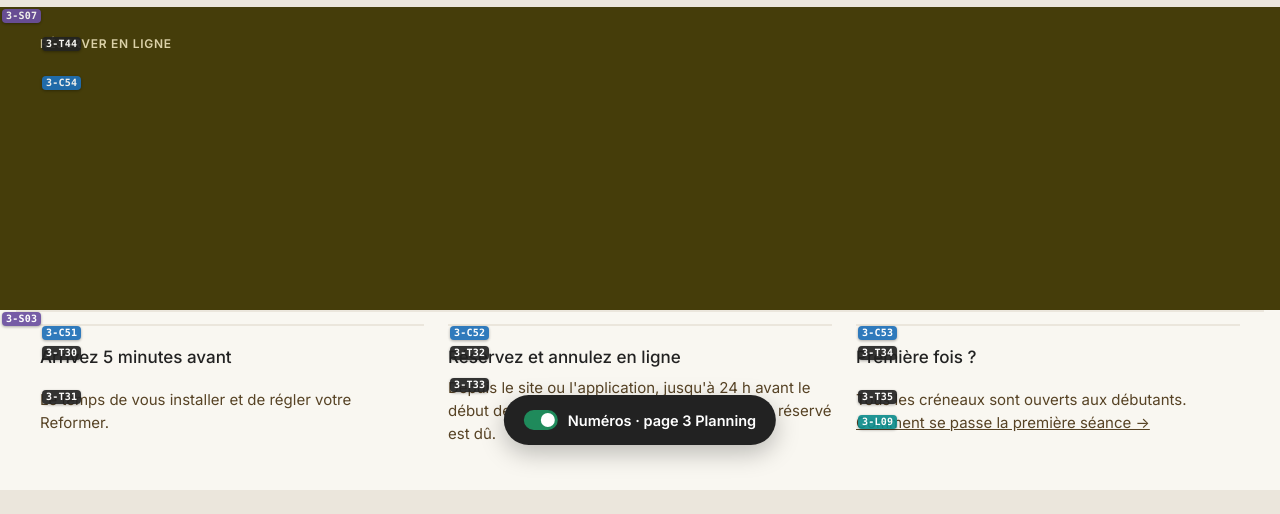
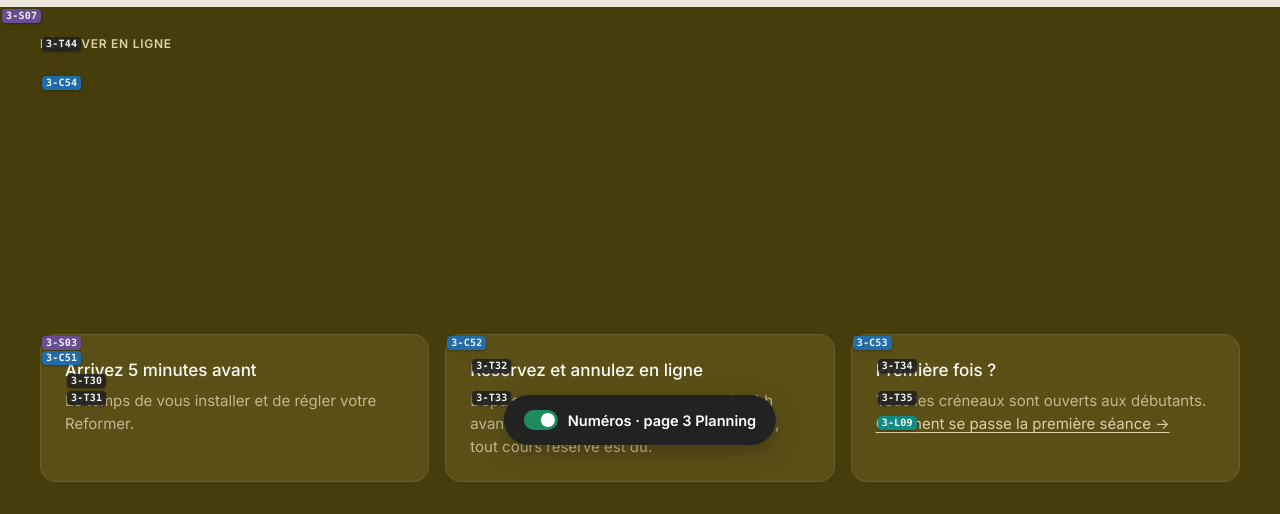
Before and after one commit to oalphonse/le-patio-pilates, a plain HTML site: page planning/index.html in a window 1280 px wide. Shown: the part 335-849 px from the top of the page. Drawn offline with Linux system fonts and the light colour scheme; a script that the page names is missing.

Commit message:
Planning : bouton « Prochaine séance » visible le week-end, Bon à savoir en cartes sous le calendrier
- samedi / dimanche sans cours : le bouton bsport « Prochaine séance » n'est plus masqué, il s'affiche sous le bloc
- S03 Bon à savoir intégrée à la section du calendrier (S07) : 3 cartes aux couleurs des créneaux

Co-Authored-By: Claude Opus 5.5 <noreply@anthropic.com>

```diff
--- a/commun/bsport-calendrier.css
+++ b/commun/bsport-calendrier.css
@@ -161,8 +161,9 @@
 /* =====================================================================
    Samedi / dimanche sans cours (commun/bsport-jour-ferme.js) : bloc placé dans le calendrier, sous les jours.
    ===================================================================== */
-.bsport[data-jour-ferme] .bsport-widget[id] .bs-calendar--no-offer,
 .bsport[data-jour-ferme] .bsport-widget[id] .bs-week__listMode__content{display:none!important}
+/* le bouton « Prochaine séance » de bsport (.bs-calendar--no-offer) reste affiché, sous le bloc */
+.bsport[data-jour-ferme] .bsport-widget[id] .bs-calendar--no-offer{margin-top:20px!important}
 .jour-ferme[hidden],.jour-ferme__form[hidden]{display:none!important}
 .jour-ferme{margin:40px auto 0;padding:36px 40px;border-radius:18px;background:var(--k-carte,#F3EFE5);border:1px solid var(--k-carte-bord,#E4DCC6);
   display:grid;justify-items:center;text-align:center;gap:12px;max-width:640px;box-sizing:border-box;width:100%;font-family:var(--bs-font,"Inter",sans-serif);color:var(--k-texte,#222);
--- a/commun/bsport-jour-ferme.js
+++ b/commun/bsport-jour-ferme.js
@@ -5,7 +5,8 @@
    - Le formulaire est en DÉMO : il vérifie l'adresse et affiche un message, sans rien envoyer ni enregistrer
      (à brancher sur l'inscription bsport, ou sur le VPS : voir PASSATION.md).
    Le bloc est écrit dans la page ([data-jour-ferme], caché) ; ce script le place dans le calendrier bsport,
-   à la suite des jours (bsport y laisse une zone vide de 800 px de haut), et l'y remet si bsport redessine.
+   à la suite des jours (bsport y laisse une zone vide de 800 px de haut), au-dessus du bouton « Prochaine séance »
+   de bsport, et l'y remet si bsport redessine.
    Le jour courant est posé sur la section (data-jour-ferme="samedi|dimanche") pour le CSS. */
 (function(){
   var API = '../api/interet-';               // en ligne : https://api.<domaine>/api/interet-
@@ -56,7 +57,10 @@
       var vide = widget.querySelectorAll('.bs-offer-list-item').length === 0;
       var afficher = !!(j && cal && charge && vide);
       if(afficher){
-        if(bloc.parentNode !== cal) cal.appendChild(bloc);
+        /* juste AVANT le bouton « Prochaine séance » de bsport (s'il est là), pour qu'il reste visible en dessous */
+        var suite = cal.querySelector(':scope > .bs-calendar--no-offer');
+        if(suite){ if(bloc.parentNode !== cal || bloc.nextSibling !== suite) cal.insertBefore(bloc, suite); }
+        else if(bloc.parentNode !== cal) cal.appendChild(bloc);
         if(j !== jour){ jour = j; remplir(j); }
         bloc.hidden = false;
         if(section.dataset.jourFerme !== j) section.dataset.jourFerme = j;
--- a/planning/index.html
+++ b/planning/index.html
@@ -98,11 +98,12 @@ a:focus-visible,button:focus-visible{outline:2px solid var(--olive);outline-offs
 .row span:last-child{font-size:14px;font-weight:500;color:var(--olive)}
 .soon-day{background:var(--paper);border:1.5px dashed var(--tan);border-radius:12px;padding:24px;text-align:center;color:var(--muted)}
 
-/* Bon à savoir */
-.good .wrap{display:grid;grid-template-columns:repeat(3,1fr);gap:24px;padding-block:12px 44px}
-.good div{border-top:2px solid var(--sand);padding-top:18px;display:grid;gap:6px}
-.good b{font-weight:500;font-size:17px}
-.good p{font-size:15px;color:var(--brown)}
+/* Bon à savoir : 3 cartes sous le calendrier, dans la section olive (couleurs des créneaux : --k-carte…) */
+.good{display:grid;grid-template-columns:repeat(3,1fr);gap:16px;margin-top:40px}
+.good > div{display:grid;align-content:start;gap:6px;padding:22px 24px;border-radius:16px;background:var(--k-carte,#4A410B);border:1px solid var(--k-carte-bord,rgba(253,252,249,.08))}
+.good b{font-weight:500;font-size:17px;color:var(--k-texte,#FDFCF9)}
+.good p{font-size:15px;color:var(--k-doux,#C2B88F)}
+.good a{color:var(--k-texte-2,#DBD1A8);text-underline-offset:3px}
 
 /* Fin */
 .end{background:var(--olive);color:var(--paper);text-align:center}
@@ -113,7 +114,7 @@ a:focus-visible,button:focus-visible{outline:2px solid var(--olive);outline-offs
 
 @media (max-width:900px){
   .intro .wrap{grid-template-columns:1fr;gap:32px;padding-block:28px 24px}
-  .good .wrap{grid-template-columns:1fr;gap:16px}
+  .good{grid-template-columns:1fr;gap:12px;margin-top:28px}
   .back{display:none}
 }
 @media (max-width:760px){
@@ -270,6 +271,12 @@ a:focus-visible,button:focus-visible{outline:2px solid var(--olive);outline-offs
           <p class="jour-ferme__msg" data-prevenir-msg aria-live="polite"></p>
         </form>
       </div>
+      <!-- Bon à savoir (ancienne section S03), en cartes sous le calendrier -->
+      <div class="good" role="list" aria-label="Bon à savoir" data-num="S03">
+        <div role="listitem" data-num="C51"><b data-num="T30">Arrivez 5 minutes avant</b><p data-num="T31">Le temps de vous installer et de régler votre Reformer.</p></div>
+        <div role="listitem" data-num="C52"><b data-num="T32">Réservez et annulez en ligne</b><p data-num="T33">Depuis le site ou l'application, jusqu'à 24 h avant le début de la séance. Passé ce délai, tout cours réservé est dû.</p></div>
+        <div role="listitem" data-num="C53"><b data-num="T34">Première fois ?</b><p data-num="T35">Tous les créneaux sont ouverts aux débutants. <a href="../premiere-seance/" data-num="L09">Comment se passe la première séance →</a></p></div>
+      </div>
     </div>
   </section>
   <script id="insert-bsport-widget-cdn">!function (b, s, p) { typeof window.BsportWidget === "undefined" && !document.getElementById("bsport-widget-cdn") && !function () { var m = b.createElement(s); m.id = "bsport-widget-cdn"; m.src = p; b.getElementsByTagName("head")[0].appendChild(m) }() }(document, "script", "https://cdn.bsport.io/scripts/widget.js")</script>
@@ -304,13 +311,6 @@ a:focus-visible,button:focus-visible{outline:2px solid var(--olive);outline-offs
     })
   </script>
 
-  <section class="good" aria-label="Bon à savoir" data-num="S03">
-    <div class="wrap">
-      <div data-num="C51"><b data-num="T30">Arrivez 5 minutes avant</b><p data-num="T31">Le temps de vous installer et de régler votre Reformer.</p></div>
-      <div data-num="C52"><b data-num="T32">Réservez et annulez en ligne</b><p data-num="T33">Depuis le site ou l'application, jusqu'à 24 h avant le début de la séance. Passé ce délai, tout cours réservé est dû.</p></div>
-      <div data-num="C53"><b data-num="T34">Première fois ?</b><p data-num="T35">Tous les créneaux sont ouverts aux débutants. <a href="../premiere-seance/" data-num="L09">Comment se passe la première séance →</a></p></div>
-    </div>
-  </section>
 
   <!-- APPLICATION (copie de l'accueil) -->
   <section class="app" aria-label="Application" data-num="S04">
```
